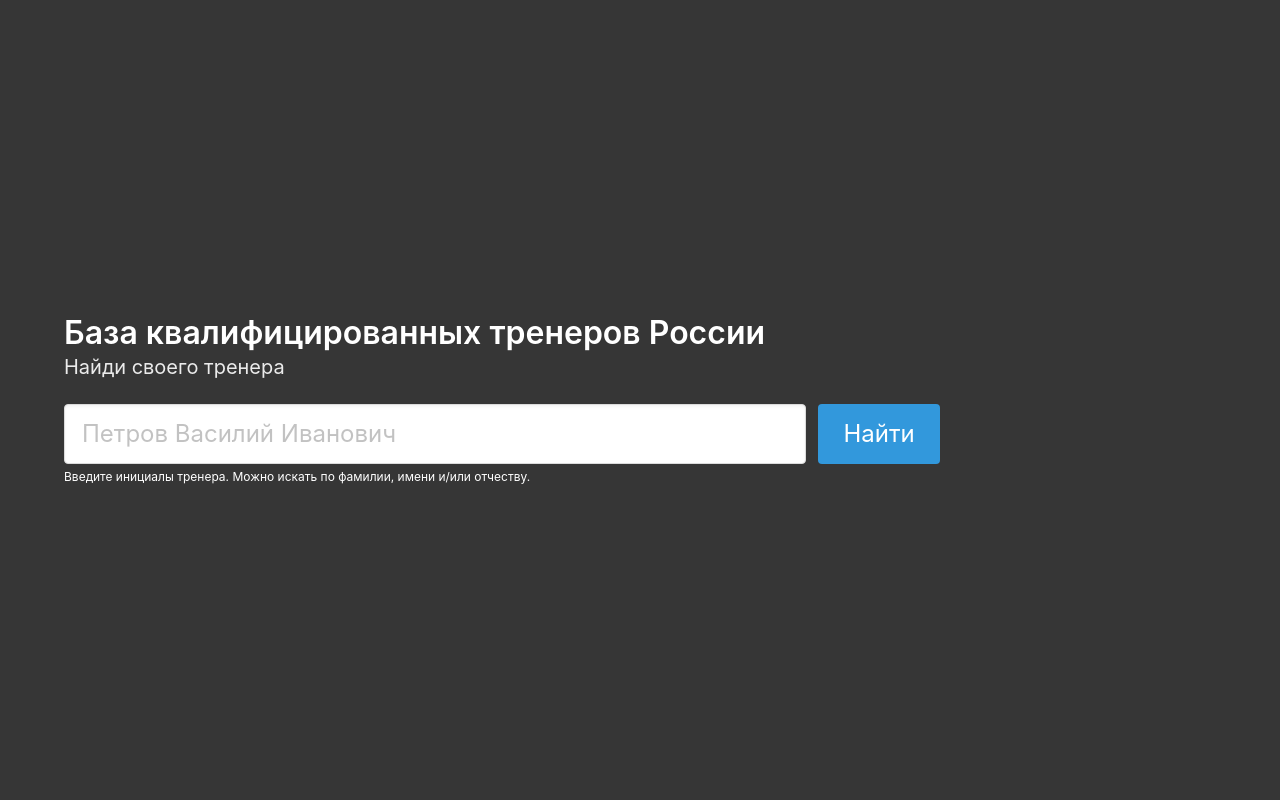
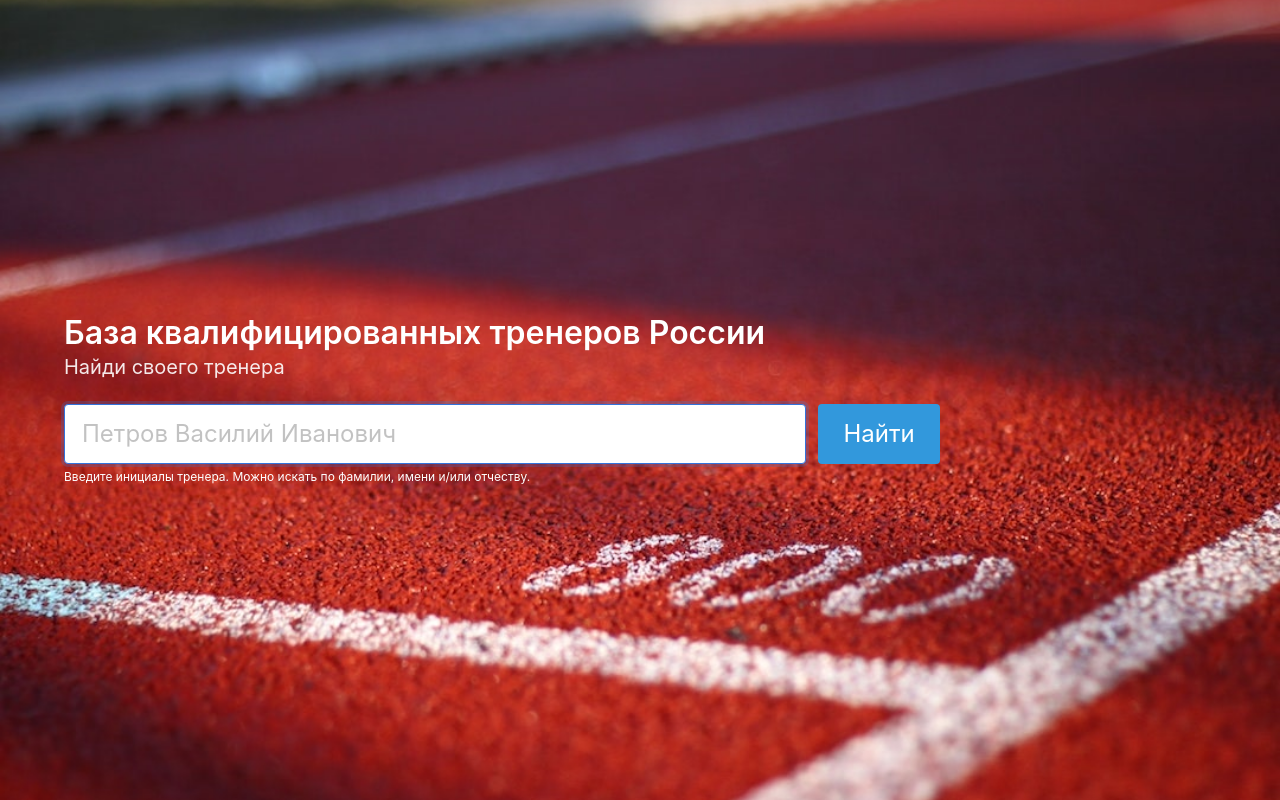
Before and after one commit to yoyofit/yoyo.fit, a Django app: page / in a window 1280 px wide. Run offline with Django 3.2, Linux system fonts and the light colour scheme.

Commit message:
Add background image for homepage.

```diff
--- /dev/null
+++ b/yoyo/static/yoyo/css/main.css
@@ -0,0 +1,6 @@
+.is-homepage {
+    background-image: url("../images/bg-min.jpg");
+    background-position: center center;
+    background-repeat: no-repeat;
+    background-size: cover;
+}
--- a/yoyo/templates/yoyo/base.html
+++ b/yoyo/templates/yoyo/base.html
@@ -5,6 +5,7 @@
     <meta charset="UTF-8">
     <meta name="viewport" content="width=device-width, initial-scale=1">
     <link rel="stylesheet" href="{% static 'vendor/bulma/css/bulma.min.css' %}">
+    {% block style %}{% endblock %}
     <title>{% spaceless %}{% block title %}{{ settings.site_name }}{% endblock %}{% endspaceless %}</title>
 </head>
 <body>
--- a/yoyo/templates/yoyo/index.html
+++ b/yoyo/templates/yoyo/index.html
@@ -1,9 +1,14 @@
 {% extends 'yoyo/base.html' %}
+{% load static %}
+
+{% block style %}
+    <link rel="stylesheet" href="{% static 'yoyo/css/main.css' %}">
+{% endblock %}
 
 {% block title %}Найди своего тренера — База всех квалифицированных тренеров России{% endblock %}
 
 {% block content %}
-    <section class="hero is-dark is-fullheight">
+    <section class="hero is-danger is-homepage is-fullheight">
         <div class="hero-body">
             <div class="container">
                 <form method="post">
@@ -14,7 +19,7 @@
                         <div class="field-body">
                             <div class="field">
                                 <div class="control">
-                                    <input type="text" class="input is-large"
+                                    <input type="text" class="input is-large" autofocus
                                            placeholder="Петров Василий Иванович">
                                     <p class="help">Введите инициалы тренера. Можно искать по фамилии, имени и/или отчеству.</p>
                                 </div>
```
Also changed, not shown: yoyo/static/yoyo/images/bg-min.jpg (added).
